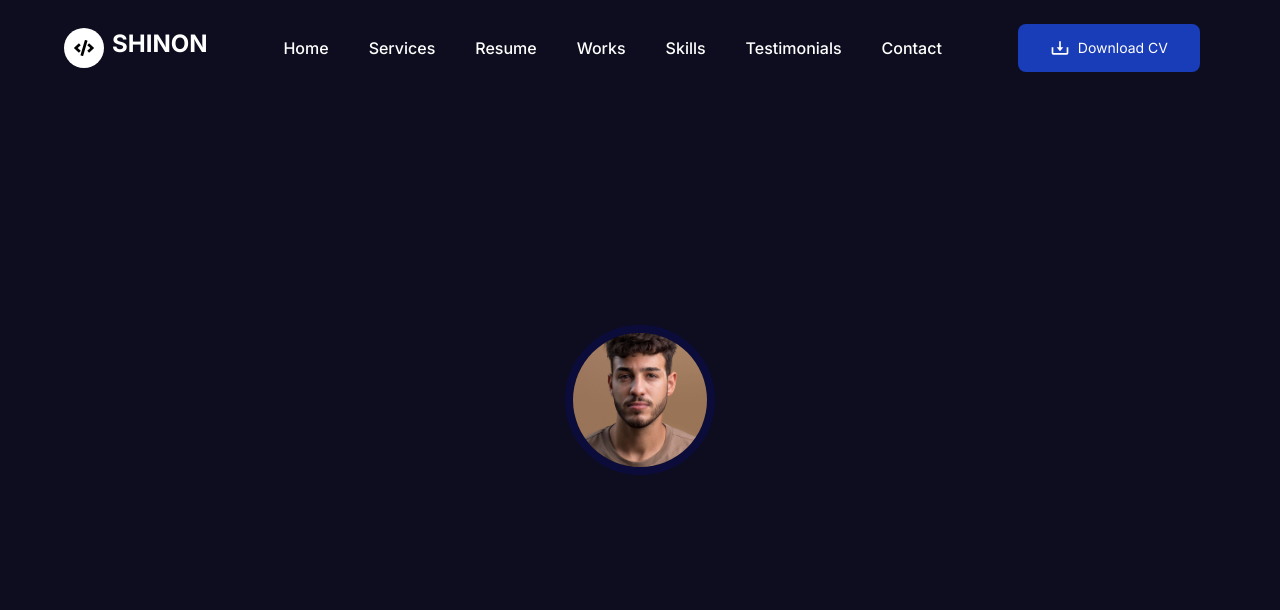
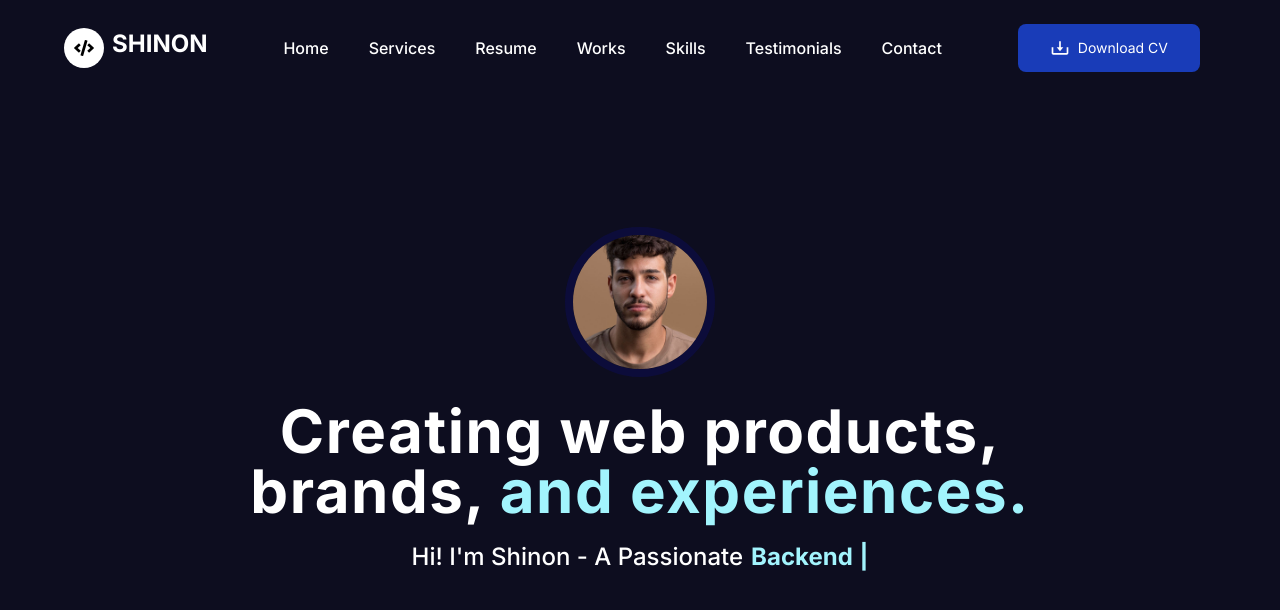
Before and after one commit to shine7on/portfolio, a Next.js app: page / in a window 1280 px wide. Shown: the top 610 px of the page. Built offline with nearby package versions, Linux system fonts and the light colour scheme.

Commit message:
Add text and text-write effect [npm i typewriter-effect]

```diff
--- a/components/Home/Hero/hero.tsx
+++ b/components/Home/Hero/hero.tsx
@@ -1,11 +1,40 @@
+"use client";
+// top area of the website: hero images, text effects
 import Image from "next/image";
 import React from "react";
+import Typewriter from "typewriter-effect";
 
 const Hero = () => {
     return <div className="relative h-screen flex items-center justify-center text-white overflow-hidden flex-col">
         <div className="relative z-10 flex flex-col items-center">
-            <Image src="/images/s1.jpg" alt="heroimage" width={150} height={150} className="rounded-full border-8
-            border-[#0c0c48aa]"/>
+            <Image
+                src="/images/s1.jpg"
+                alt="heroimage"
+                width={150}
+                height={150}
+                className="rounded-full border-8 border-[#0c0c48aa]"/>
+            <h1 className="text-2xl sm:text-4xl md:text-5xl lg:text-6xl mt-6 text-center font-bold tracking-wide">
+                Creating web products, <br />
+                brands,
+                <span className="text-cyan-200"> and experiences.</span>
+            </h1>
+            <h2 className="mt-5 text-sm px-2 sm:text-2xl font-medium flex items-center gap-2">
+                Hi! I'm Shinon - A Passionate
+                <span className="text-cyan-200 font-bold">
+                    <Typewriter options={{
+                        strings:[
+                            " Frontend Developer",
+                            "Backend Developer",
+                            "Web Developer",
+                        ],
+                        autoStart: true,
+                        loop: true,
+                        delay: 75,
+                        deleteSpeed: 50,
+                        wrapperClassName: "p1-2",
+                    }}/>
+                </span>
+            </h2>
         </div>
     </div>;
 };
--- a/package.json
+++ b/package.json
@@ -12,7 +12,8 @@
     "next": "16.1.6",
     "react": "^19.2.4",
     "react-dom": "19.2.3",
-    "react-icons": "^5.5.0"
+    "react-icons": "^5.5.0",
+    "typewriter-effect": "^2.22.0"
   },
   "devDependencies": {
     "@tailwindcss/postcss": "^4",
```
Also changed, not shown: 1 other file (tests, documents, lock files or other folders).
